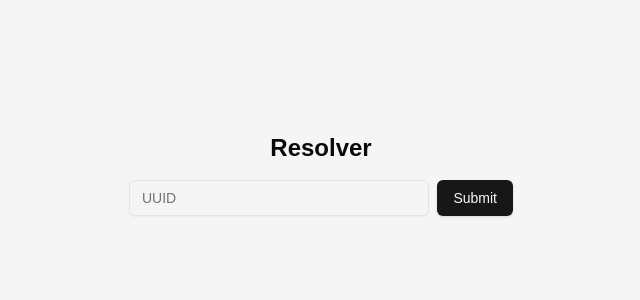
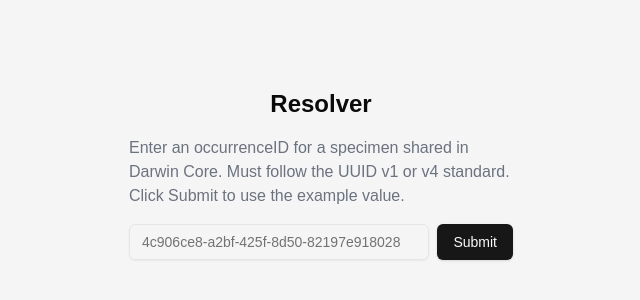
Before and after one commit to mark-pitblado/dwca-router, a Next.js app: page / in a window 1280 px wide. Shown: the part 226-526 px from the top of the page, without its empty margins (319-959 px from the left). Built offline with nearby package versions, Linux system fonts and the light colour scheme.

Commit message:
add default uuid value on homepage

```diff
--- a/app/page.tsx
+++ b/app/page.tsx
@@ -5,7 +5,7 @@ import { useRouter } from "next/navigation";
 import { Input } from "@/components/ui/input";
 import { Button } from "@/components/ui/button";
 
-export default function Home() {
+export default function ResolverPage() {
   const [inputValue, setInputValue] = useState("");
   const [error, setError] = useState("");
   const router = useRouter();
@@ -16,12 +16,16 @@ export default function Home() {
 
   const handleSubmit = (event: React.FormEvent) => {
     event.preventDefault();
-    if (!uuidRegex.test(inputValue)) {
+    const finalInputValue =
+      inputValue.trim() === ""
+        ? "4c906ce8-a2bf-425f-8d50-82197e918028"
+        : inputValue;
+    if (!uuidRegex.test(finalInputValue)) {
       setError("Invalid UUID (version 1 or 4)");
     } else {
       setError("");
       // Navigate to /{uuid} route with the valid UUID
-      router.push(`/${inputValue}`);
+      router.push(`/${finalInputValue}`);
     }
   };
 
@@ -29,6 +33,11 @@ export default function Home() {
     <div className="flex h-screen justify-center items-center bg-[#f5f5f5]">
       <div className="flex flex-col items-center space-y-4 w-full max-w-sm">
         <h1 className="text-2xl font-bold">Resolver</h1>
+        <p className="text-gray-500">
+          Enter an occurrenceID for a specimen shared in Darwin Core. Must
+          follow the UUID v1 or v4 standard. Click Submit to use the example
+          value.
+        </p>
         <form
           className="flex w-full flex-col items-center space-y-2"
           onSubmit={handleSubmit}
@@ -36,7 +45,7 @@ export default function Home() {
           <div className="flex w-3/4 md:w-full items-center space-x-2">
             <Input
               type="text"
-              placeholder="UUID"
+              placeholder="4c906ce8-a2bf-425f-8d50-82197e918028"
               value={inputValue}
               onChange={(e) => setInputValue(e.target.value)}
             />
```
